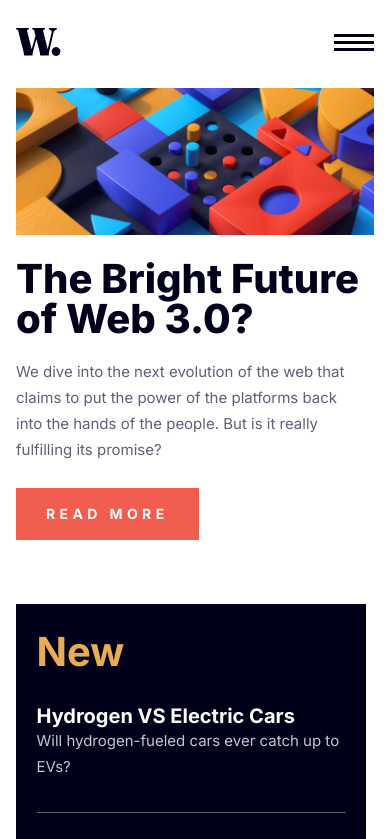
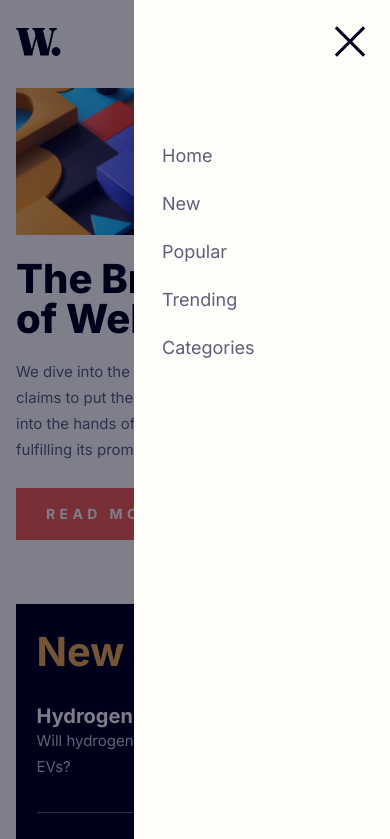
Before and after one commit to LiVinson/news-homepage-main, a website: page index.html in a window 390 px wide. Both pictures are taken after a click on the element 354 px from the left and 41 px from the top of the page. Shown: the top 839 px of the page. Drawn offline with Linux system fonts and the light colour scheme.

Commit message:
added mobile overlay, menu transition, open/close menu icon

```diff
--- a/index.html
+++ b/index.html
@@ -14,7 +14,8 @@
     .attribution a { color: hsl(228, 45%, 44%); }
   </style>
 </head>
-<body>
+<body data-status="closed">
+  <div class="mobile-overlay"></div>
   <nav class="navigation">
     <img src="./assets/images/logo.svg" alt="W Logo" class="navigation__logo">
 
@@ -37,7 +38,8 @@
     </div>
 
     <div class="navigation__mobile-icon" data-status="closed">
-      <span></span>
+      <img src="./assets/images/icon-menu.svg">
+
     </div>
 
 
@@ -61,6 +63,7 @@
       </div>
 
     </div>
+
 
 
   </nav>
--- a/index.js
+++ b/index.js
@@ -1,7 +1,18 @@
 
 function toggleMobileMenu () {
-    console.log(this);
-    this.dataset.status === "open" ?  this.setAttribute("data-status", "closed")  : this.setAttribute("data-status", "open")
+    const icon = this.querySelector("img");
+    const body = document.querySelector("body");
+
+    if (body.dataset.status === "open") {
+        body.setAttribute("data-status", "closed");
+        icon.setAttribute("src", "./assets/images/icon-menu.svg" )
+
+    } else {
+        body.setAttribute("data-status", "open");
+        icon.setAttribute("src", "./assets/images/icon-menu-close.svg" )
+
+    }
+
 }
 
 const hamburgerIcon = document.querySelector(".navigation__mobile-icon");
--- a/sass/main.scss
+++ b/sass/main.scss
@@ -111,6 +111,7 @@ $secondary-color-3: hsl(240, 100%, 5%); //dark blue
   }
 }
 
+
 //----------------COMPONENTS----------------
 
 // ------ Navigation ------
@@ -142,54 +143,59 @@ $secondary-color-3: hsl(240, 100%, 5%); //dark blue
 
   &__mobile-icon {
     display:none;
-    // position:absolute;
-    z-index:1000;
-    // top:5rem;
-    // right:5rem;
+    position:absolute;
+    z-index:200;
+    right:1.6rem;
     width:4rem;
     font-size:.7rem;
 
-    &::before,
-    &::after {
-      content:"";
-      width:100%;
-      height:.3rem;
-      display:inline-block;
-      background-color:$secondary-color-3;
+    // &::before,
+    // &::after {
+    //   content:"";
+    //   width:100%;
+    //   height:.3rem;
+    //   display:inline-block;
+    //   background-color:$secondary-color-3;
 
-    }
+    // }
 
-     span {
-      display: inline-block;
-      width: 100%;
-      height:.3rem;
-      background-color:$secondary-color-3;
+    //  span {
+    //   display: inline-block;
+    //   width: 100%;
+    //   height:.3rem;
+    //   background-color:$secondary-color-3;
 
 
-    }
+    // }
   }
 
   &__mobile-container {
-    display:none;
-    width:0;
-    // width: 25.6rem;
+    // display:none;
+    z-index:150;
+    width:0rem;
     height:100vh;
     background-color: $neutral;
     top:0;
     right:0;
+    transition: width .2s ease-in;
 
 
   }
 
-  &__mobile-icon[data-status='open'] ~ &__mobile-container {
+
+
+  body[data-status='open'] &__mobile-container {
     width: 25.6rem;
+    display:block;
   }
+
+
 
   &__mobile-items {
     display:flex;
     flex-direction: column;
     width: 20rem;
-    margin: 0 auto;
+    margin: 14.4rem 2.8rem;
     margin-top: 14.4rem;
     font-size:1.8rem;
     line-height:2.4rem;
@@ -204,6 +210,19 @@ $secondary-color-3: hsl(240, 100%, 5%); //dark blue
 
 }
 
+.mobile-overlay {
+  display:none;
+  position: absolute;
+  width:100vw;
+  height:100vh;
+  z-index: 100;
+  background-color:$secondary-color-3;
+  opacity:50%;
+}
+
+body[data-status='open'] .mobile-overlay {
+  display:block;
+}
 @media screen and (max-width: 37.5rem) {
   .navigation {
     padding: 2.8rem 1.6rem 3.2rem;
```
Also changed, not shown: style.css, 1 other file.
